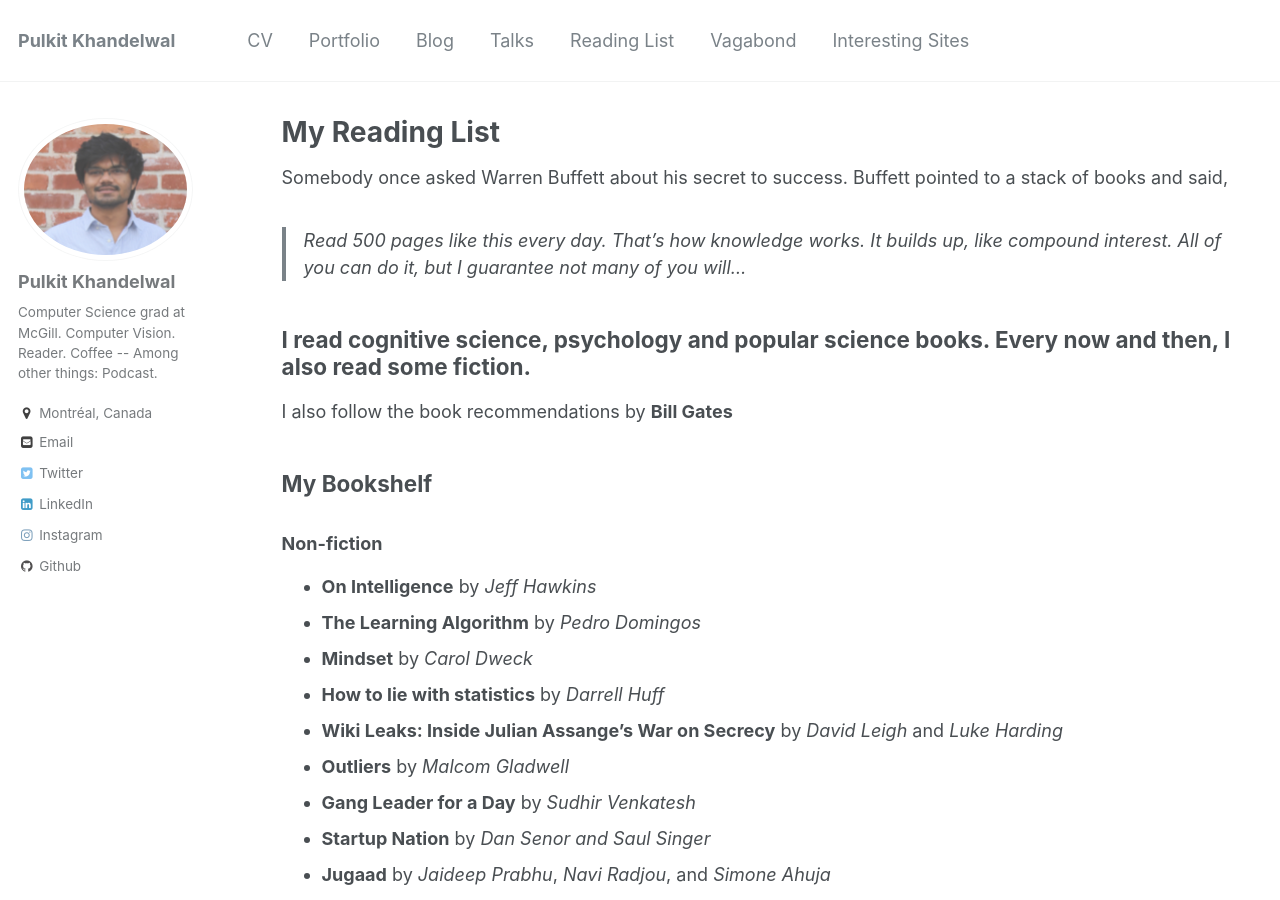
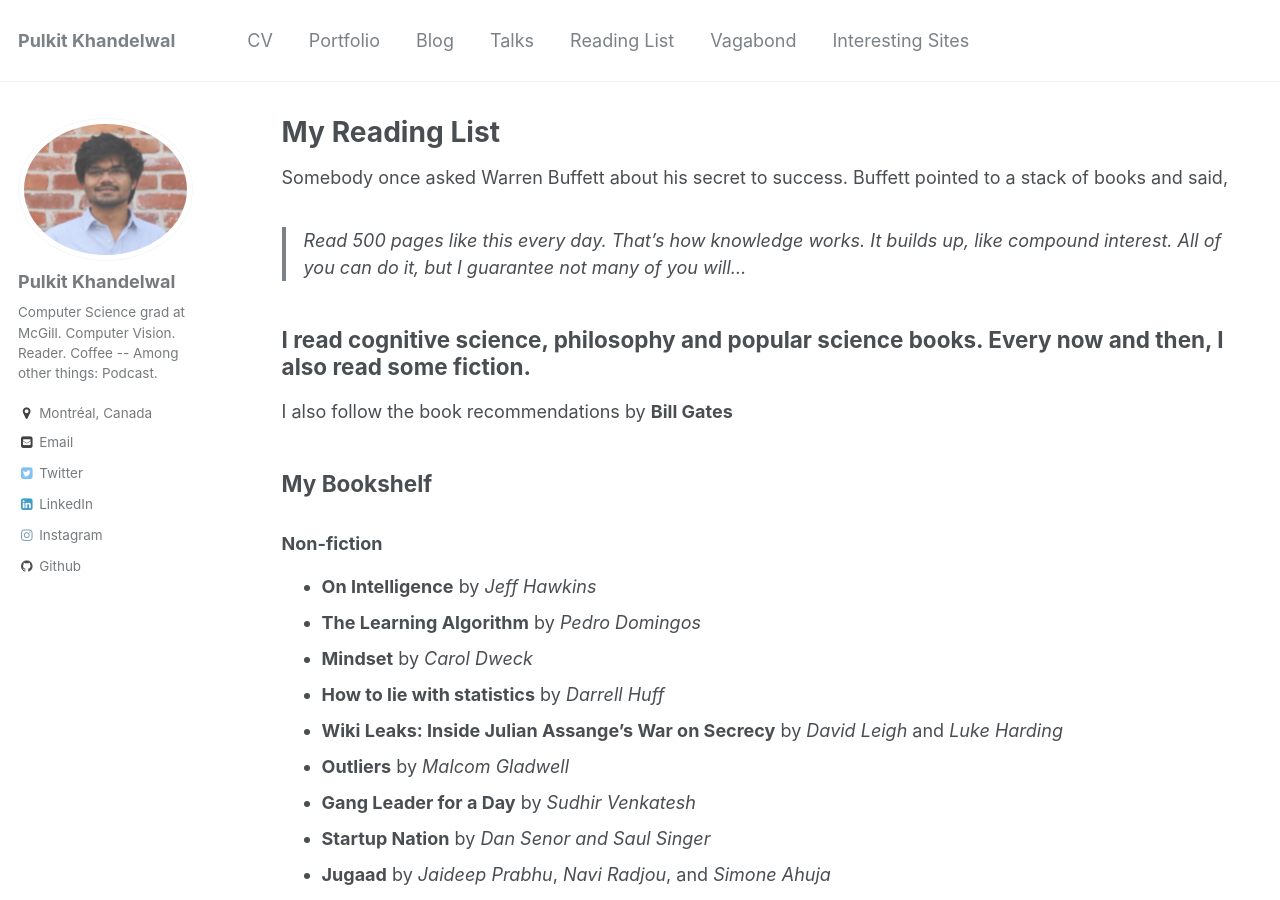
Before and after one commit to Pulkit-Khandelwal/pulkit-khandelwal.github.io, a Jekyll site: the page built from _pages/reading-list.md, in a window 1280 px wide and 900 px high. Built offline with Jekyll 4.4.1, drawn with Linux system fonts in a browser that asks for light colours; some of the changed text lies outside the part shown.

Commit message:
Update reading-list.md

```diff
--- a/_pages/reading-list.md
+++ b/_pages/reading-list.md
@@ -9,7 +9,7 @@ Somebody once asked Warren Buffett about his secret to success. Buffett pointed
 > Read 500 pages like this every day. That’s how knowledge works. It builds up, like compound interest.
 >All of you can do it, but I guarantee not many of you will…
 
-## I read cognitive science, psychology and popular science books. Every now and then, I also read some fiction.
+## I read cognitive science, philosophy and popular science books. Every now and then, I also read some fiction.
 
 I also follow the book recommendations by [**Bill Gates**](https://www.gatesnotes.com/Books#All)
 
```
Also changed, not shown: other parts of _pages/reading-list.md (+2 -0 lines).
